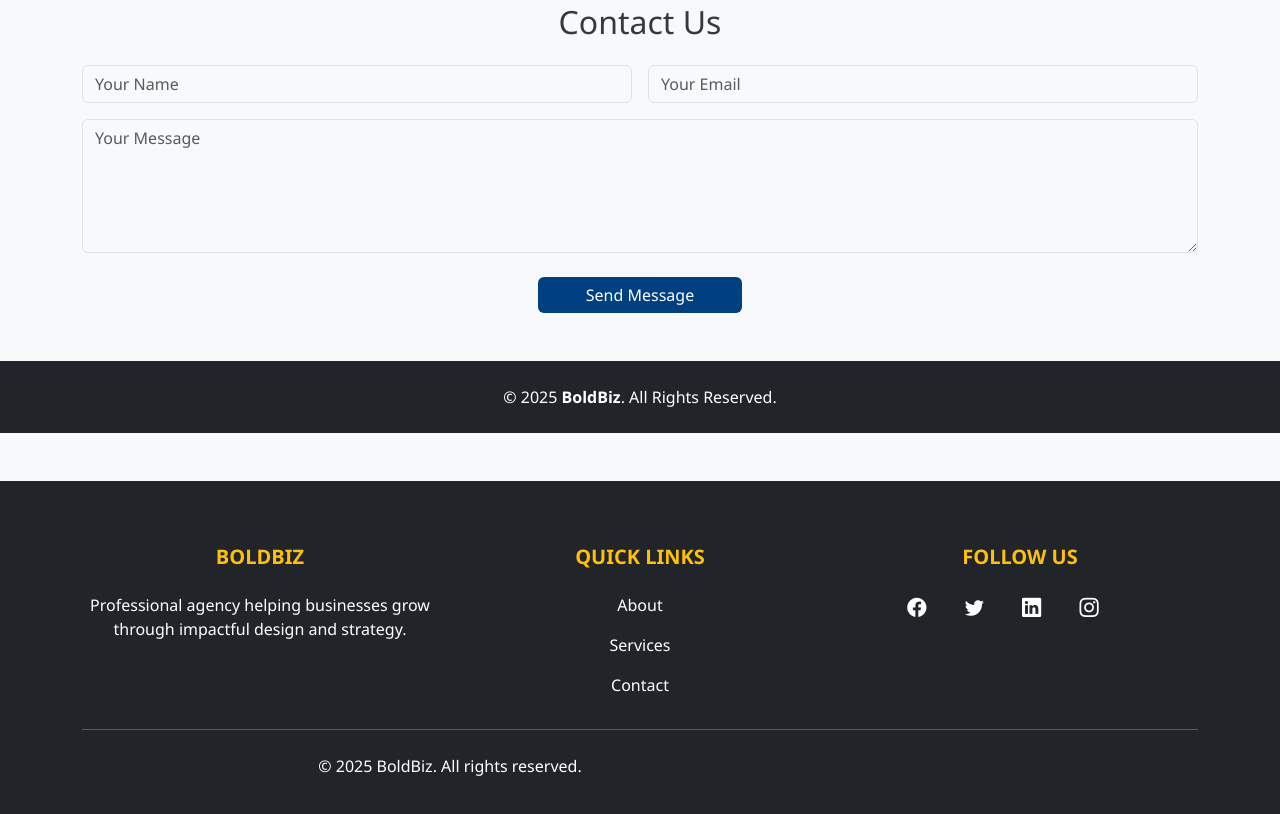
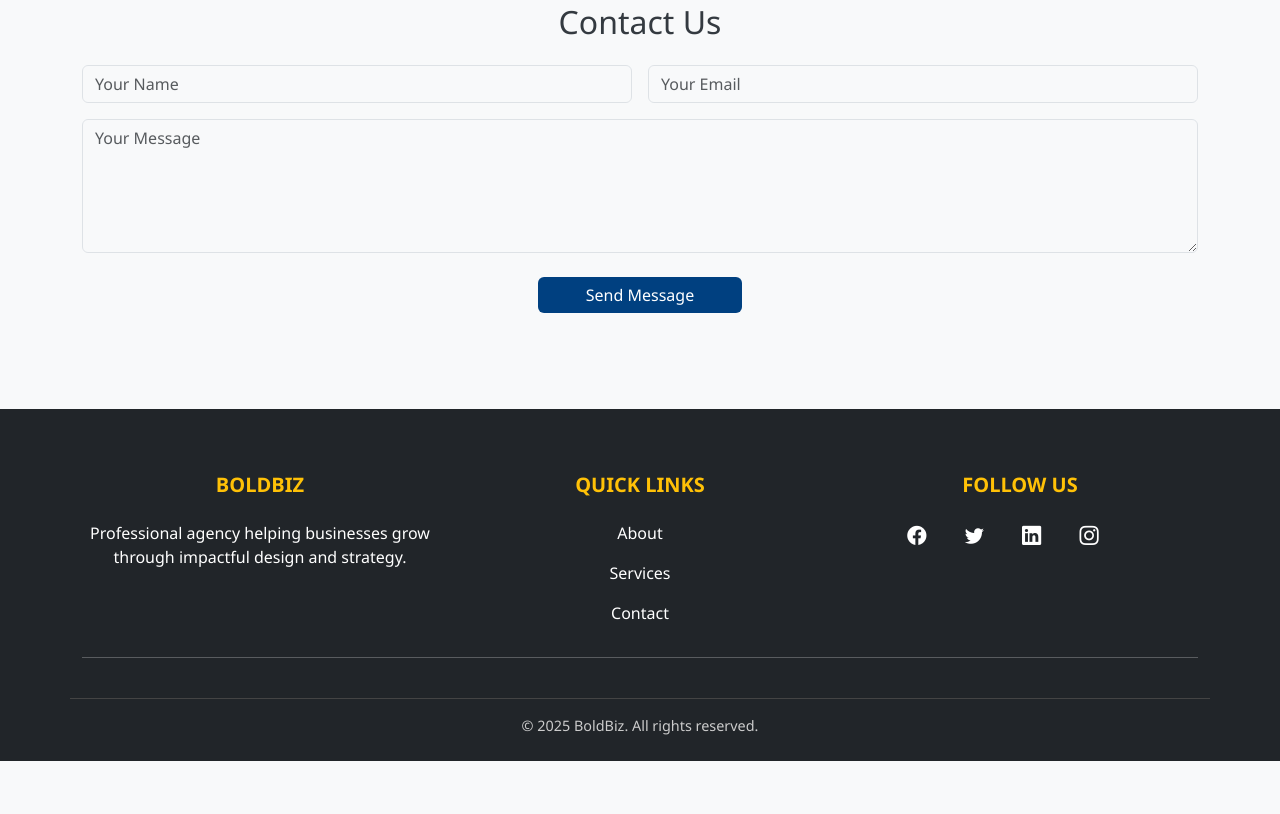
Before and after one commit to shreesh-pandey/BoldBiz, a plain HTML site: page index.html in a window 1280 px wide. Shown: the part 1810-2624 px from the top of the page. After the commit the page ends 2571 px from the top, so only its background shows below. Drawn offline with nearby package versions, Linux system fonts and the light colour scheme.

Commit message:
Fix: Removed duplicate footer and centered copyright
- Removed outdated duplicate footer element from index.html.
- Ensured only the updated modern footer is present.
- Centered the "© 2025 BoldBiz" text using a dedicated CSS class.
- Improved padding and readability for better presentation across devices.

```diff
--- a/css/style.css
+++ b/css/style.css
@@ -250,3 +250,11 @@ footer .bi {
 footer .bi:hover {
   color: #ffc107;
 }
+footer .copyright {
+  text-align: center;
+  margin-top: 1rem;
+  padding-top: 1rem;
+  border-top: 1px solid #444;
+  font-size: 0.9rem;
+  color: #ccc;
+}
--- a/index.html
+++ b/index.html
@@ -56,7 +56,8 @@
       <div class="row align-items-center">
         <div class="col-lg-6">
           <h2>About BoldBiz</h2>
-          <p>We are a modern consulting agency delivering exceptional results to our clients by fusing strategy with innovation.</p>
+          <p>We are a modern consulting agency delivering exceptional results to our clients by fusing strategy with
+            innovation.</p>
         </div>
         <div class="col-lg-6">
           <img src="assets/img/about.jpg" alt="About" class="img-fluid rounded shadow">
@@ -149,11 +150,6 @@
   </section>
 
   <!-- Footer -->
-  <footer class="bg-dark text-white py-4">
-    <div class="container text-center">
-      &copy; 2025 <strong>BoldBiz</strong>. All Rights Reserved.
-    </div>
-  </footer>
 
   <script src="https://cdn.jsdelivr.net/npm/bootstrap@5.3.0/dist/js/bootstrap.bundle.min.js"></script>
   <script src="https://unpkg.com/aos@2.3.1/dist/aos.js"></script>
@@ -198,8 +194,9 @@
       <hr class="mb-4">
 
       <div class="row align-items-center">
-      <div class="col-md-8 col-lg-8">
-        <p>© 2025 BoldBiz. All rights reserved.</p>
+        <div class="copyright">
+          © 2025 BoldBiz. All rights reserved.
+        </div>
       </div>
     </div>
     </div>
```
Lines whose indentation alone changed are shown as unchanged.
